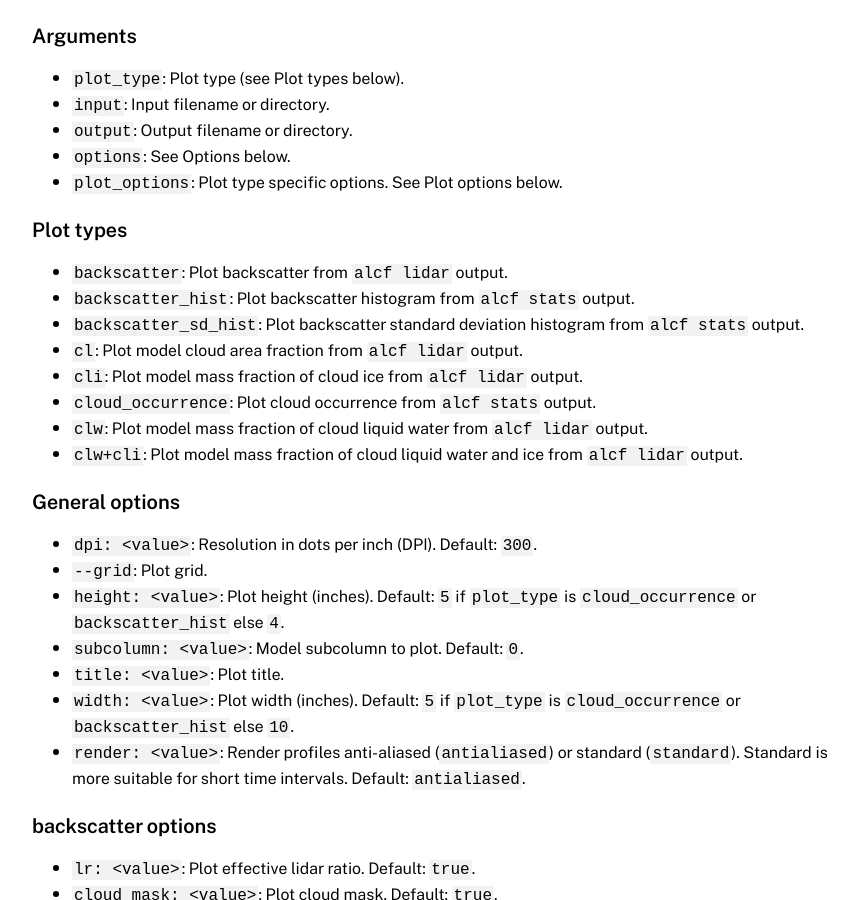
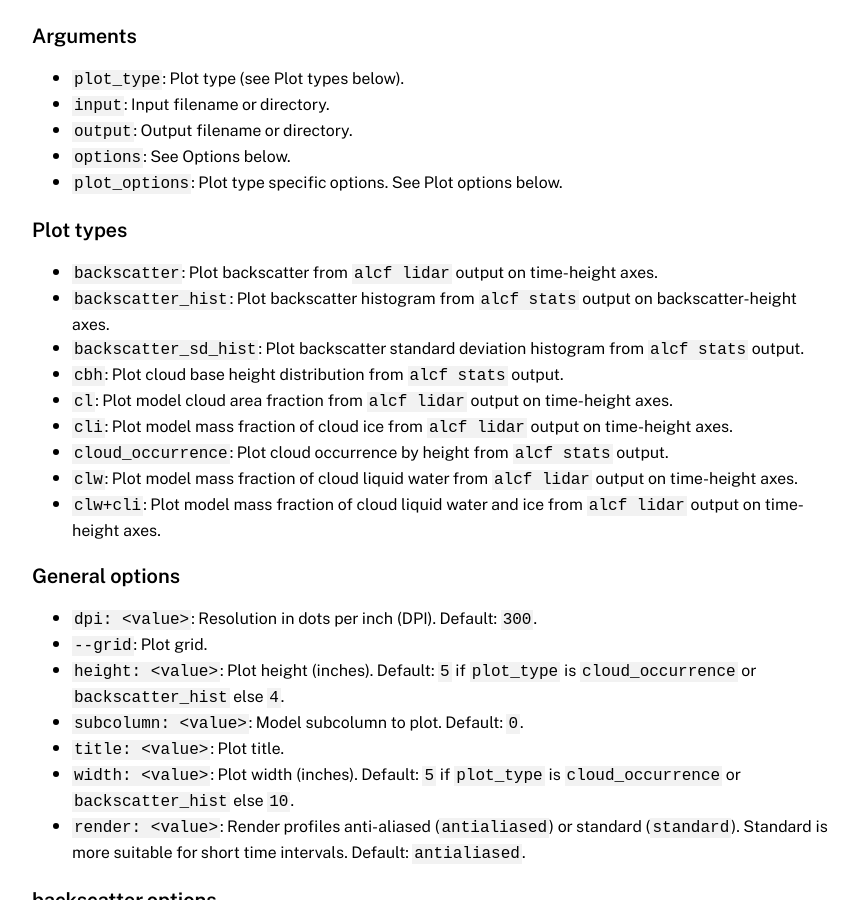
Before and after one commit to alcf-lidar/alcf, a Jekyll site: the page built from docs/documentation/cli/cmd_plot.md, in a window 1280 px wide and 900 px high, scrolled down 614 px. Shown: the whole window, without its empty margins (208-1066 px from the left). Built offline with Jekyll 4.4.1, drawn with Linux system fonts in a browser that asks for light colours; some of the changed text lies outside the part shown.

Commit message:
Update docs

```diff
--- a/docs/_includes/cmd_plot.md
+++ b/docs/_includes/cmd_plot.md
@@ -24,14 +24,15 @@ Arguments
 Plot types
 ----------
 
-- `backscatter`: Plot backscatter from `alcf lidar` output.
-- `backscatter_hist`: Plot backscatter histogram from `alcf stats` output.
+- `backscatter`: Plot backscatter from `alcf lidar` output on time-height axes.
+- `backscatter_hist`: Plot backscatter histogram from `alcf stats` output on backscatter-height axes.
 - `backscatter_sd_hist`: Plot backscatter standard deviation histogram from `alcf stats` output.
-- `cl`: Plot model cloud area fraction from `alcf lidar` output.
-- `cli`: Plot model mass fraction of cloud ice from `alcf lidar` output.
-- `cloud_occurrence`: Plot cloud occurrence from `alcf stats` output.
-- `clw`: Plot model mass fraction of cloud liquid water from `alcf lidar` output.
-- `clw+cli`: Plot model mass fraction of cloud liquid water and ice from `alcf lidar` output.
+- `cbh`: Plot cloud base height distribution from `alcf stats` output.
+- `cl`: Plot model cloud area fraction from `alcf lidar` output on time-height axes.
+- `cli`: Plot model mass fraction of cloud ice from `alcf lidar` output on time-height axes.
+- `cloud_occurrence`: Plot cloud occurrence by height from `alcf stats` output.
+- `clw`: Plot model mass fraction of cloud liquid water from `alcf lidar` output on time-height axes.
+- `clw+cli`: Plot model mass fraction of cloud liquid water and ice from `alcf lidar` output on time-height axes.
 
 General options
 ---------------
@@ -82,8 +83,8 @@ cli, clw, and clw+cli options
 - `vlog: <value>`: Plot values on logarithmic scale: `true` of `false`. Default: `true`.
 - `zres: <zres>`: Height resolution (m). Default: `50`.
 
-cloud_occurrence options
-------------------------
+cbh and cloud_occurrence options
+--------------------------------
 
 - `colors: { <value>... }`: Line colors. Default: `{ #0084c8 #dc0000 #009100 #ffc022 #ba00ff }`
 - `linestyle: { <value> ... }`: Line style (`solid`, `dashed`, `dotted`). Default: `solid`.
```
Also changed, not shown: docs/_includes/cmd_auto.md (+10 -0 lines), docs/_includes/cmd_main.md (+1 -0 lines), docs/_includes/cmd_model.md (+3 -3 lines), 2 other files.
